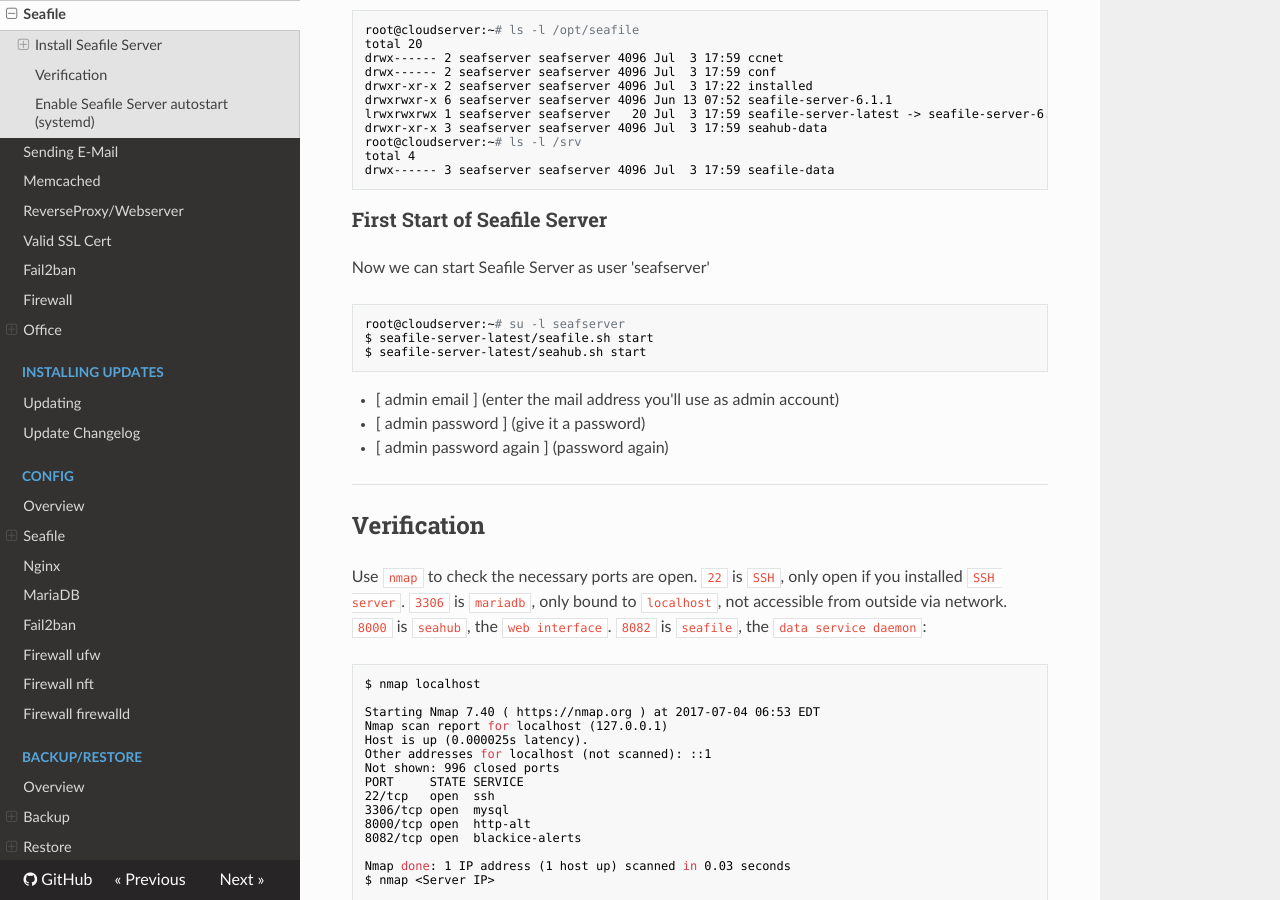
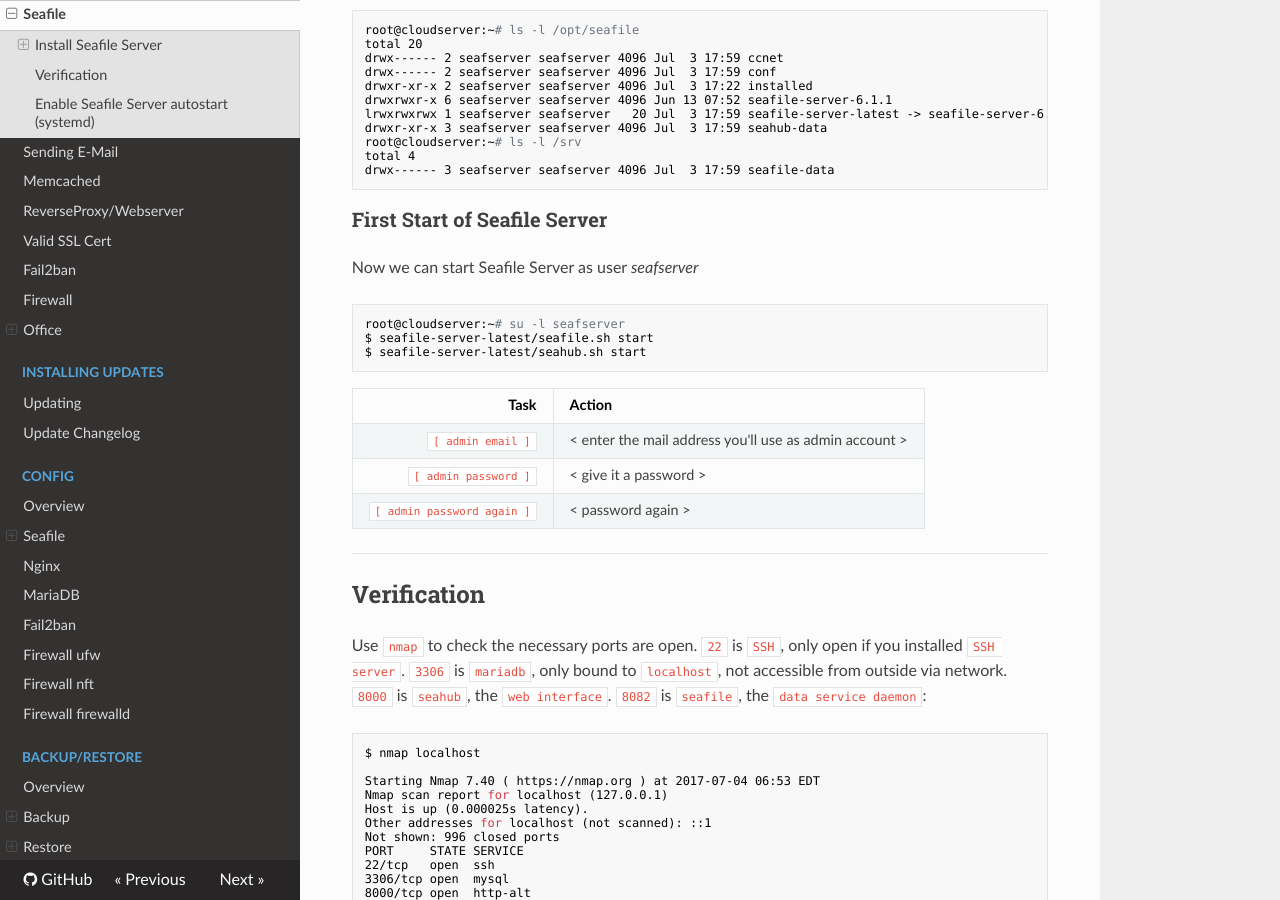
Before and after one commit to DerDanilo/seafile-community-manual, an MkDocs documentation site: the page built from docs/installation/seafile.md, in a window 1280 px wide and 900 px high, scrolled down 2811 px. Built offline with MkDocs 1.6.1, drawn with Linux system fonts in a browser that asks for light colours; nearby versions of some CDN libraries; old or Windows-style settings are respelled for this version of MkDocs; part of the change alters nothing that is shown.

Commit message:
add another table

````diff
--- a/docs/installation/seafile.md
+++ b/docs/installation/seafile.md
@@ -117,16 +117,18 @@ drwx------ 3 seafserver seafserver 4096 Jul  3 17:59 seafile-data
 ```
 
 ### First Start of Seafile Server
-Now we can start Seafile Server as user 'seafserver'
+Now we can start Seafile Server as user *seafserver*
 ```sh
 root@cloudserver:~# su -l seafserver
 $ seafile-server-latest/seafile.sh start
 $ seafile-server-latest/seahub.sh start
 ```
 
-- [ admin email ] (enter the mail address you'll use as admin account)
-- [ admin password ] (give it a password)
-- [ admin password again ] (password again)
+|Task| Action |
+|--:| :-- |
+|`[ admin email ]`| < enter the mail address you'll use as admin account > |
+|`[ admin password ]`| < give it a password > |
+|`[ admin password again ]`| < password again > |
 
 ---
 
````
